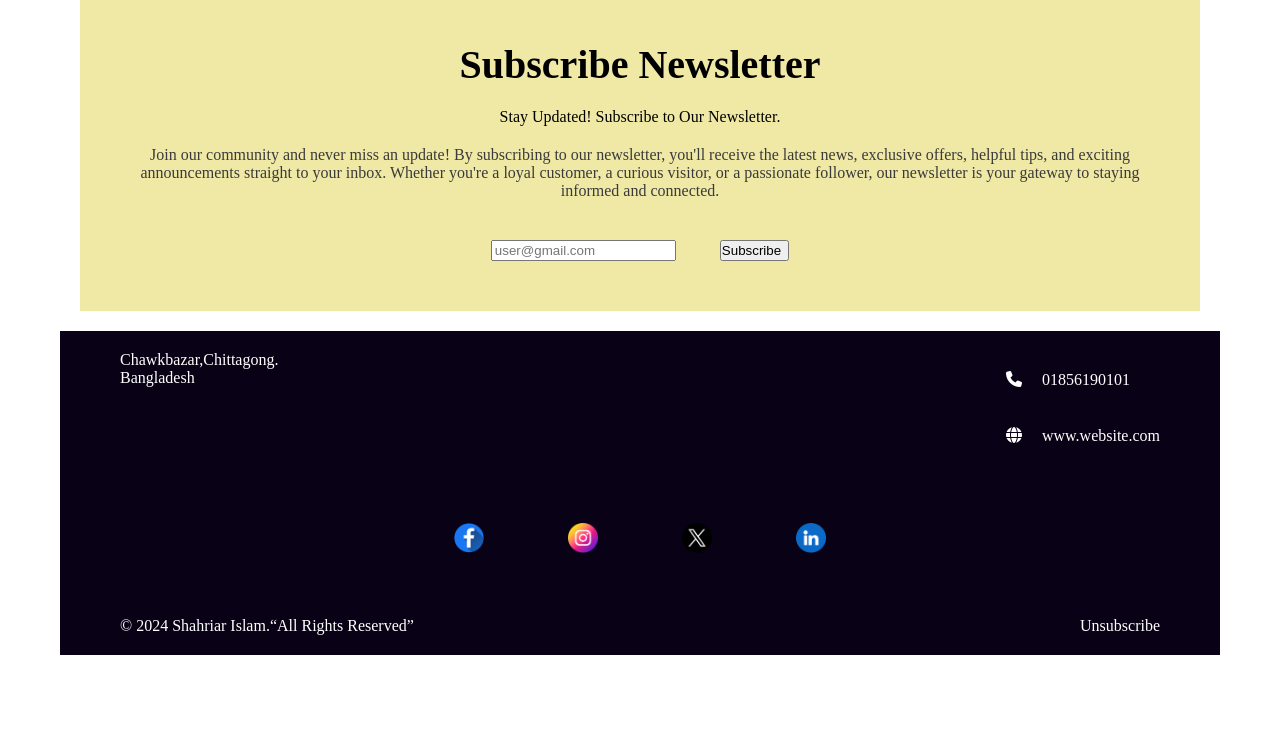
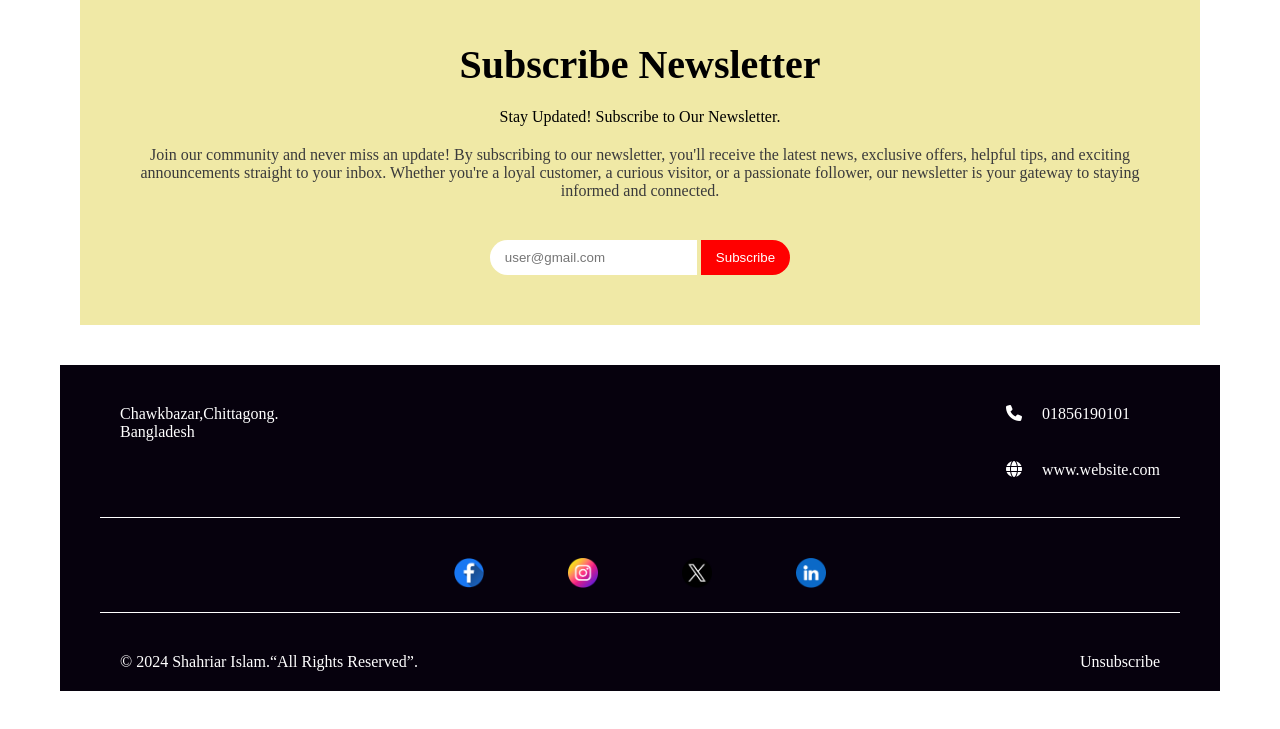
Before and after one commit to sazid0101/new-year-project, a plain HTML site: page index.html in a window 1280 px wide. Shown: the part 5590-6319 px from the top of the page. Before the commit the page ends 6285 px from the top, so only its background shows below. Drawn offline with Linux system fonts and the light colour scheme.

Commit message:
search bar added

```diff
--- a/css/style.css
+++ b/css/style.css
@@ -188,21 +188,41 @@
     padding-bottom: 10px;
     text-align: center;
 }
-.btnlast{
-    padding-left: 0px;
+.search-bar{
+    border-top-left-radius:20px ;
+    border-bottom-left-radius: 20px;
+    border: none;
+    margin-right: 0px;
+    padding: 10px 15px 10px 15px;
+}
+.search-btn{
+    padding: 10px 15px 10px 15px;
+    margin-left: 0px;
+    border-top-right-radius: 20px;
+    border-bottom-right-radius: 20px;
+    border: none;
+    color: white;
+    background-color: red;
 }
 /*footer part*/
 footer{
 
-    background-color: #090216;
+    background-color: #06010d;
     color: white;
+    margin-top: 40px;
 }
 .footer-location{
     display: flex;
     justify-content: space-between;
+    border-bottom: 1px solid white;
+
+}
+.location{
+    padding-top: 20px;
 }
 .media-icon{
     text-align: center;
+    border-bottom: 1px solid white;
 }
 .icon{
     width: 30px;
--- a/index.html
+++ b/index.html
@@ -95,17 +95,19 @@
                 <p>Stay Updated! Subscribe to Our Newsletter.</p>
                 <p class="coming-soon-description">Join our community and never miss an update! By subscribing to our newsletter, you'll receive the latest news, exclusive offers, helpful tips, and exciting announcements straight to your inbox. Whether you're a loyal customer, a curious visitor, or a passionate follower, our newsletter is your gateway to staying informed and connected.</p>
             </div>
-            <form action="">
-                <input type="text" placeholder="user@gmail.com">
-            <button class="btnlast" type="submit">Subscribe</button>
-            </form>
+            <div >
+                <form  action="">
+                    <input class="search-bar" type="text" placeholder="user@gmail.com">
+                <button class="search-btn" type="submit">Subscribe</button>
+                </form>
+            </div>
         </section>
     </main>
     <!--footer section-->
     <footer>
         <section>
             <div class="footer-location">
-                <p>Chawkbazar,Chittagong. <br>Bangladesh</p>
+                <p class="location">Chawkbazar,Chittagong. <br>Bangladesh</p>
                 <p><i class="fa-solid fa-phone"></i>01856190101 <br><i class="fa-solid fa-globe"></i>www.website.com</p>
             </div>
             <div class="media-icon">
@@ -115,7 +117,7 @@
                 <a href="https://www.linkedin.com/in/shahriar-islam-ba8867258/"><img class="icon" src="resources/Linkedin.png" alt=""></a>
             </div>
             <div class="footer-text">
-                <p>© 2024 Shahriar Islam.“All Rights Reserved”</p>
+                <p>© 2024 Shahriar Islam.“All Rights Reserved”.</p>
                 <p>Unsubscribe</p>
             </div>
         </section>
```
